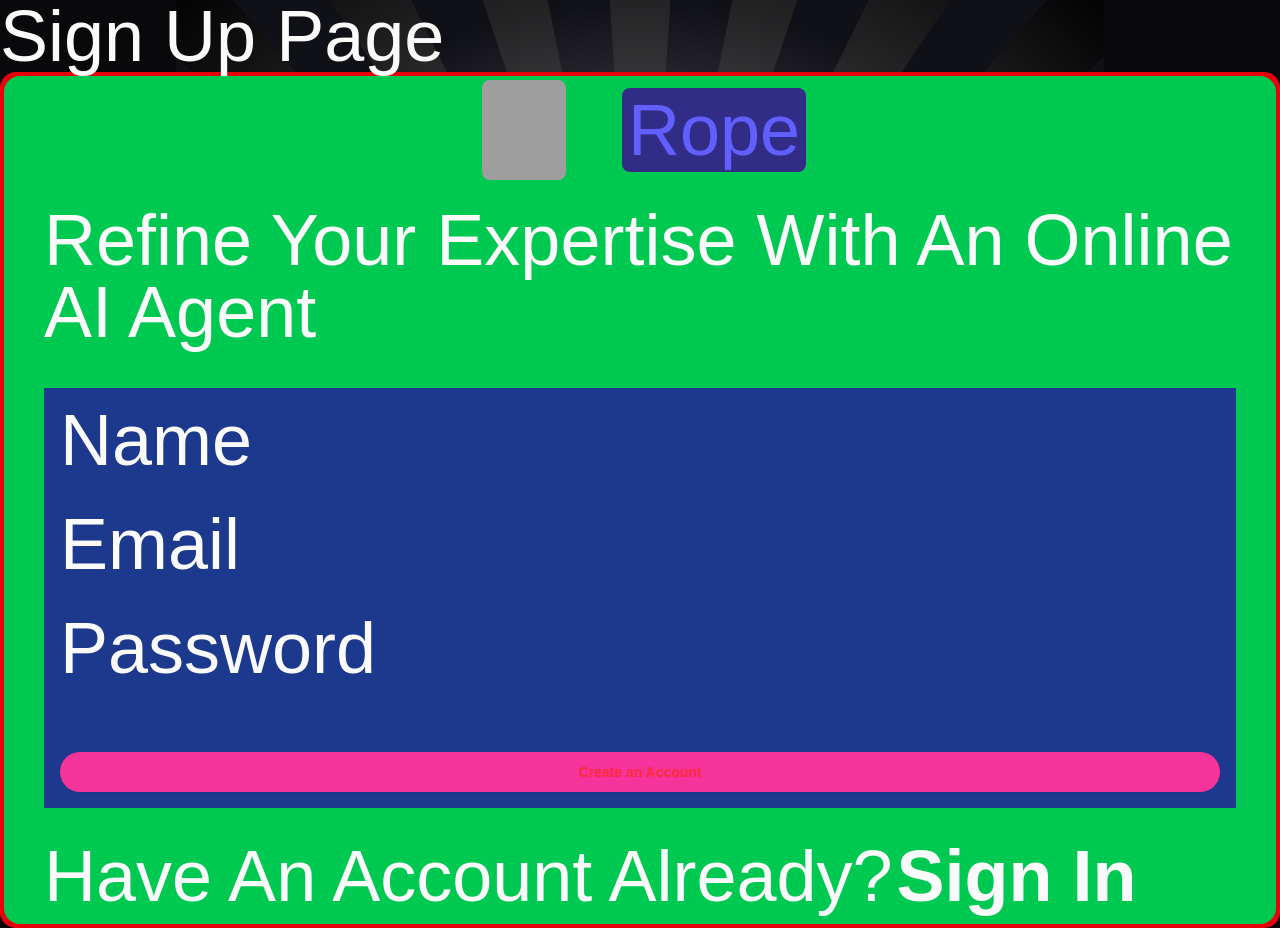
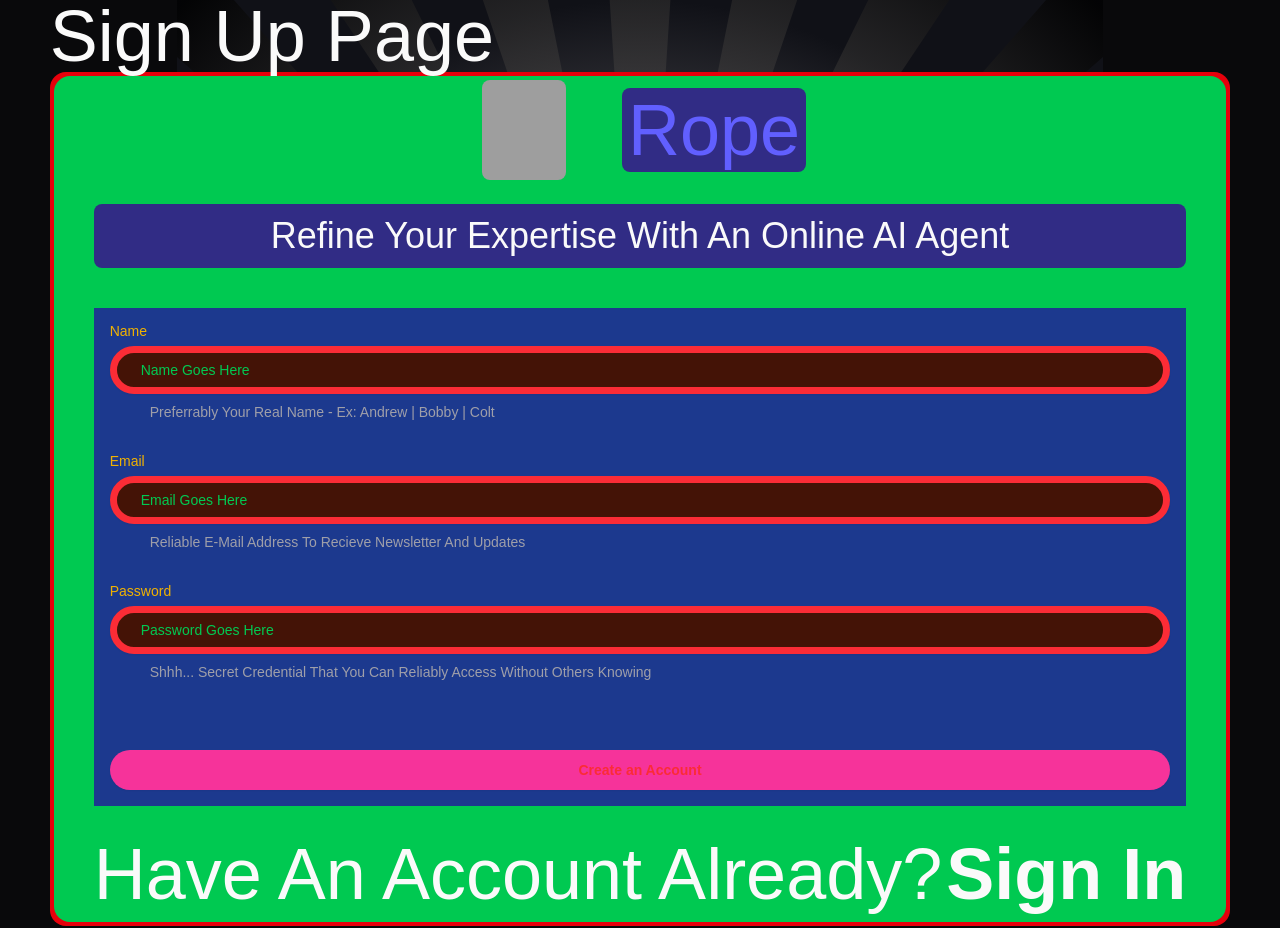
Before and after one commit to WackyChomp/rope, a Next.js app: page /sign-up in a window 1280 px wide. Built offline with nearby package versions, Linux system fonts and the light colour scheme; grey boxes are pictures that could not be loaded; a web font is replaced by a local one.

Commit message:
Added controller react hook form to custom FormField component / rendered Form Field in AuthForm component

```diff
--- a/app/globals.css
+++ b/app/globals.css
@@ -146,7 +146,7 @@
       @apply !w-full !bg-pink-500 !text-red-500 hover:!bg-pink-500/80 !rounded-full !min-h-10 !font-bold !px-8 cursor-pointer;
     }
     .input{
-      @apply !bg-orange-500 !rounded-full !min-h-12 !px-6 placeholder:!text-green-500;
+      @apply !bg-orange-950 !rounded-full !min-h-12 !px-6 placeholder:!text-green-500;
     }
     .label{
       @apply !text-yellow-500 !font-normal;
--- a/components/AuthForm.tsx
+++ b/components/AuthForm.tsx
@@ -9,6 +9,7 @@ import { useForm } from "react-hook-form"
 
 import { Button } from "@/components/ui/button"
 import { Form } from "@/components/ui/form"
+import FormField from './FormField'
 
 
 const authFormSchema = (type : FormType) => {
@@ -67,13 +68,35 @@ const AuthForm = ({ type }: { type: FormType }) => {
           <h2 className="ml-10 text-indigo-500 bg-indigo-900 p-1.5 rounded-md">Rope</h2>
         </div>
 
-        <h3>Refine your expertise with an online AI Agent</h3>
+        <h3 className='bg-indigo-900 p-3 rounded-md text-4xl flex justify-center'>Refine your expertise with an online AI Agent</h3>
 
         <Form {...form}>
           <form onSubmit={form.handleSubmit(onSubmit)} className="w-full space-y-8 form p-4 mt-2 bg-blue-900">
-            {!isSignIn && <p>Name</p>}
-            <p>Email</p>
-            <p>Password</p>
+            {!isSignIn && (
+              <FormField
+                control={form.control}
+                name='name'
+                label='Name'
+                placeholder='Name Goes Here'
+                description='Preferrably your real name - Ex: Andrew | Bobby | Colt'
+              />
+            )}
+              <FormField
+                control={form.control}
+                name='email'
+                label='Email'
+                placeholder='Email Goes Here'
+                type='email'
+                description='Reliable e-mail address to recieve newsletter and updates'
+              />
+              <FormField
+                control={form.control}
+                name='password'
+                label='Password'
+                placeholder='Password Goes Here'
+                description='Shhh... secret credential that you can reliably access without others knowing'
+              />
+
             <Button type="submit" className='btn'>{isSignIn ? 'Sign in' : 'Create an Account'}</Button>
           </form>
         </Form>
--- a/components/FormField.tsx
+++ b/components/FormField.tsx
@@ -1,4 +1,5 @@
 import React from 'react'
+import { Control, Controller, FieldValues, Path } from 'react-hook-form'
 import {
   FormControl,
   FormDescription,
@@ -8,18 +9,27 @@ import {
 } from "@/components/ui/form"
 import { Input } from './ui/input'
 
-const FormField = () => (
-  <FormField
-  control={form.control}
-  name="username"
-  render={({ field }) => (
+interface FormFieldProps<T extends FieldValues>{
+  control: Control<T>;
+  name: Path<T>;
+  label: string;
+  placeholder?: string;
+  description?: string;
+  type?: 'text' | 'email' | 'password' | 'file'
+}
+
+const FormField = ({ control, label, name, placeholder, description, type='text' } : FormFieldProps<T>) => (
+  <Controller
+    control={control}
+    name={name}
+    render={( { field } ) => (
       <FormItem>
-      <FormLabel>Username</FormLabel>
+        <FormLabel className='label'>{label}</FormLabel>
         <FormControl>
-        <Input placeholder="shadcn" {...field} className='border border-amber-500' />
+          <Input placeholder={placeholder} {...field} className='border-7 border-red-500 input' />
         </FormControl>
-      <FormDescription>
-        This is your public display name.
+        <FormDescription className='ml-10'>
+          {description}
         </FormDescription>
         <FormMessage />
       </FormItem>
```
Lines whose indentation alone changed are shown as unchanged.
